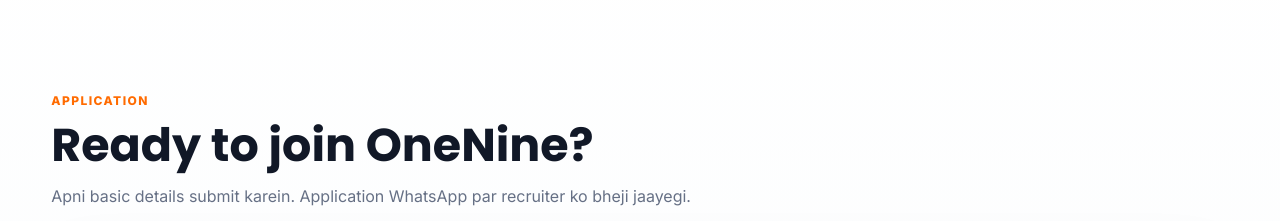
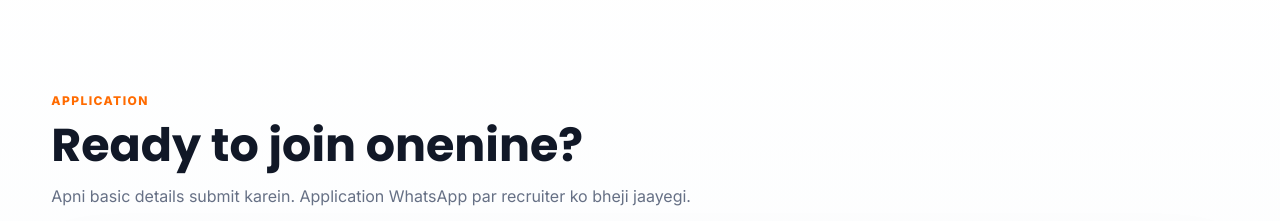
Before and after one commit to onenine441/onenine.ekl, a plain HTML site: page index.html in a window 1280 px wide. Shown: the part 2640-2861 px from the top of the page. Drawn offline with Linux system fonts and the light colour scheme.

Commit message:
Fix capitalization in join message

```diff
--- a/index.html
+++ b/index.html
@@ -1742,7 +1742,7 @@ footer{
     </span>
 
     <h2>
-        Ready to join OneNine?
+        Ready to join onenine?
     </h2>
 
     <p>
```
